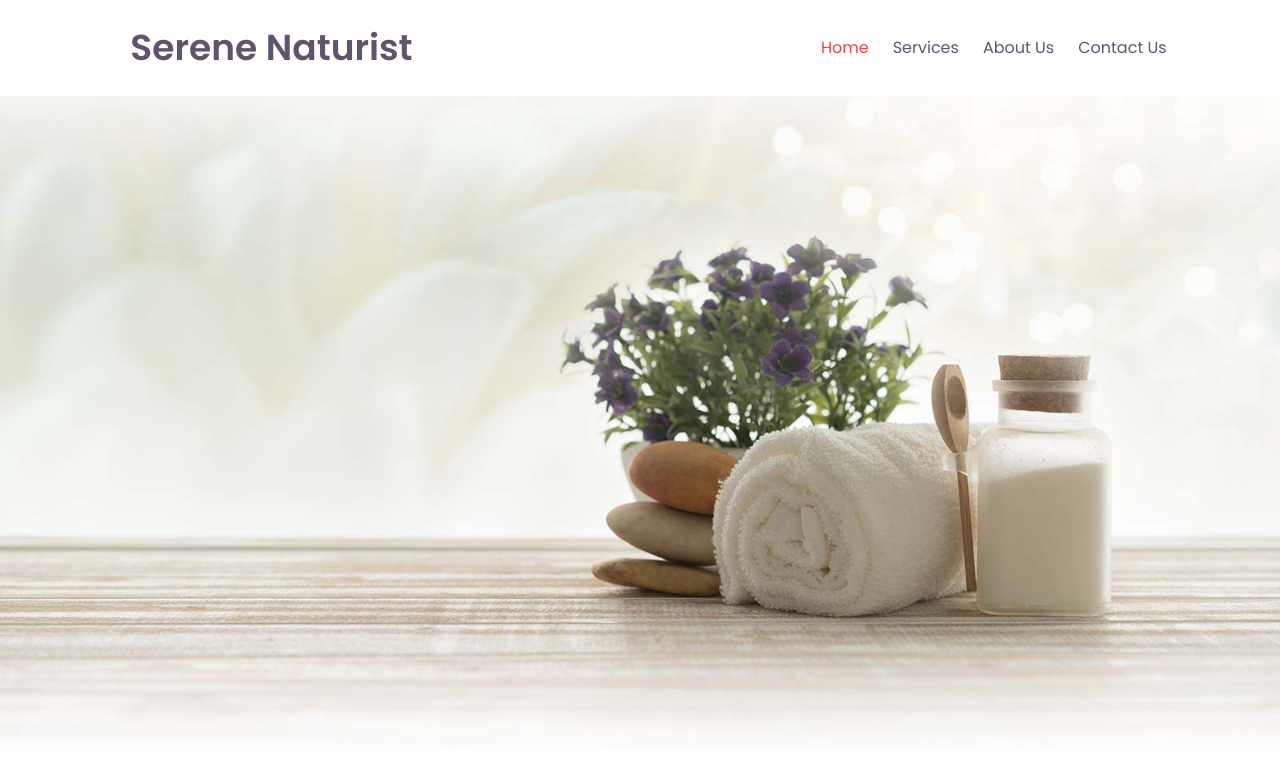
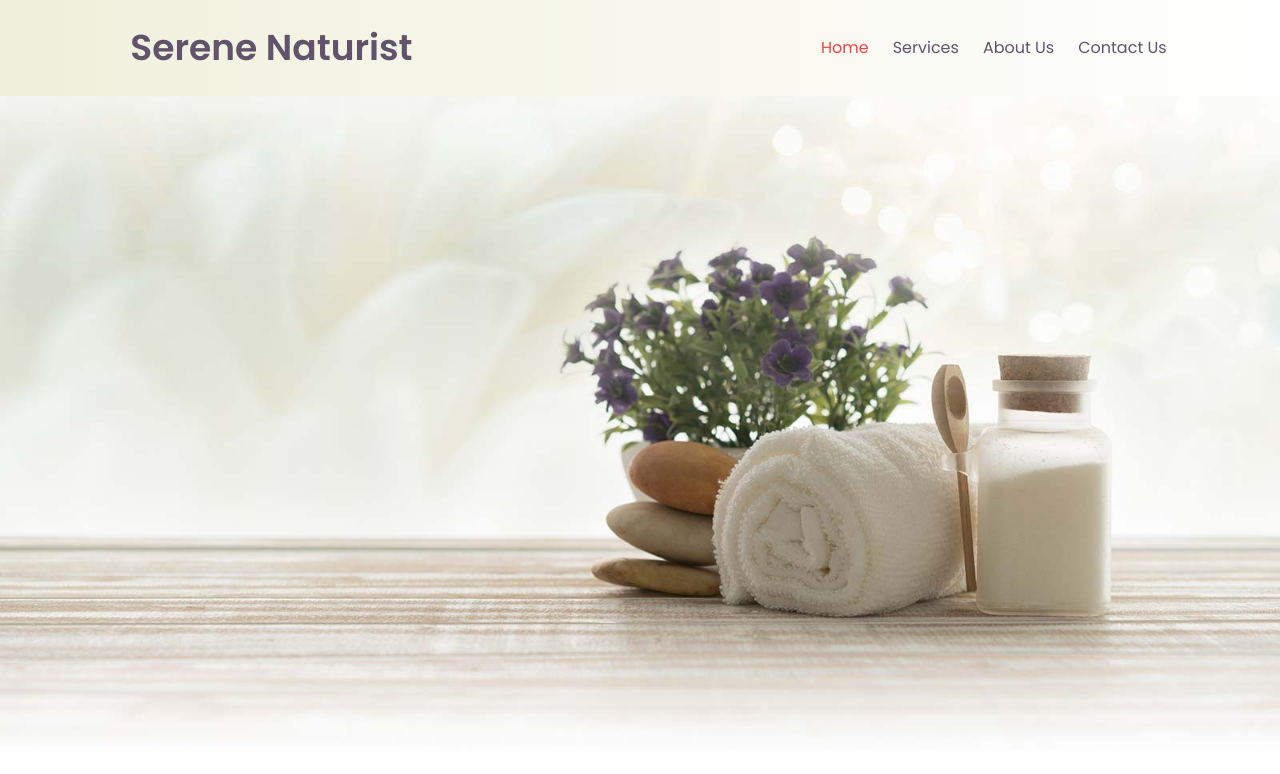
Before and after one commit to YSanj98/serene-naturist-re-design, a React (Vite) app: page / in a window 1280 px wide. Shown: the top 774 px of the page. Built offline with nearby package versions, Linux system fonts and the light colour scheme; a web font is replaced by a local one.

Commit message:
navbar color changed

```diff
--- a/src/components/Navbar/index.tsx
+++ b/src/components/Navbar/index.tsx
@@ -18,7 +18,7 @@ const Navbar = ({ isTopOfPage, selectedPage, setSelectedPage}: Props) => {
 
   return (
     <nav>
-      <div className="${navBarBackground} navbar fixed top-0 z-30 justify-between bg-base-100 py-6 text-primary-100">
+      <div className="${navBarBackground} navbar fixed top-0 z-30 justify-between bg-base-100 py-6 text-primary-100 bg-gradient-to-r from-[#EFF0DB] to-[#FFFFFF]">
         <div className="flex items-center justify-between mx-auto w-5/6 ">
           {/*Temporary Header*/}
           <div className="flex-1">
```
